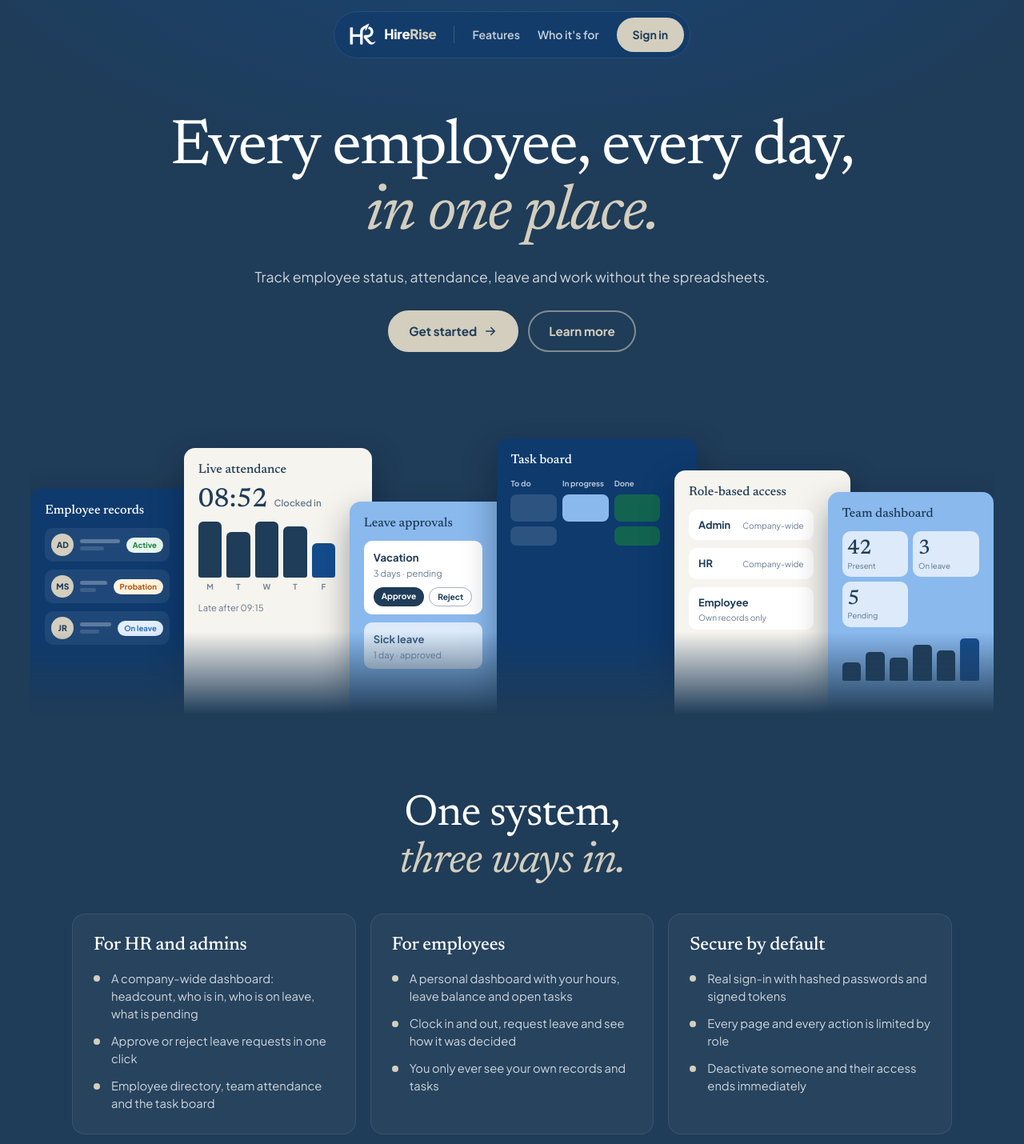
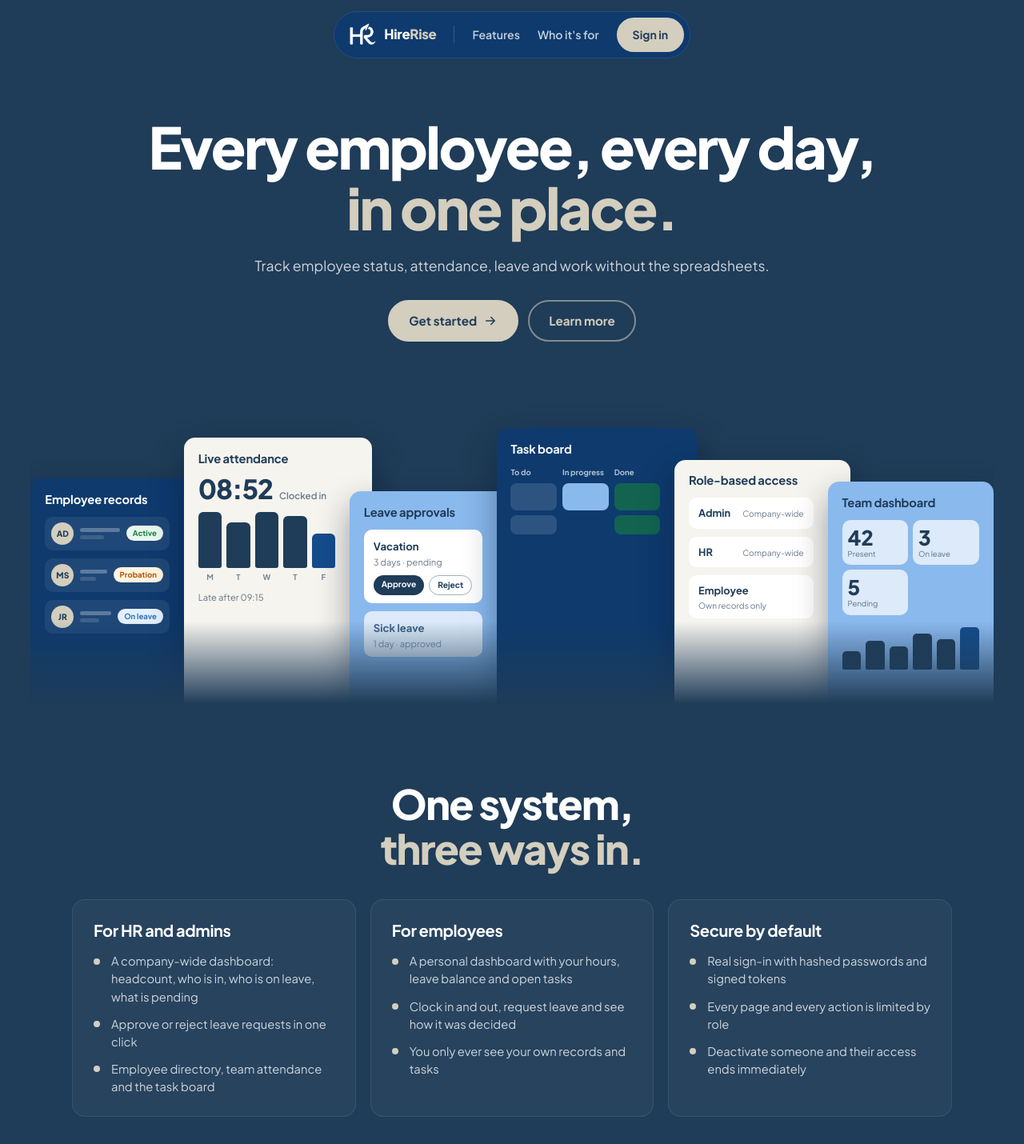
Before and after one commit to RebEmnacin/HireRise, a Vue app in the folder frontend/: page / in a window 1280 px wide. Shown: the top 1430 px of the page at 80% size. Built offline with nearby package versions, Linux system fonts and the light colour scheme; no server answers.

Commit message:
style(ui): match landing page typography to the logo font

```diff
--- a/frontend/src/views/LandingView.vue
+++ b/frontend/src/views/LandingView.vue
@@ -210,14 +210,12 @@ const audiences = [
   --lp-light: var(--bg);
   --lp-blue: var(--light-blue);
   --lp-ink: var(--ink);
-  --lp-serif: "Newsreader", "Iowan Old Style", "Palatino Linotype", Georgia, serif;
+  --lp-serif: "Plus Jakarta Sans", system-ui, -apple-system, "Segoe UI", sans-serif; /* same font as the app and the logo lettering */
   min-height: 100vh;
   min-height: 100svh;
   padding-top: 14px; /* padding, not a margin on the nav: a margin would leak out and show the page background above */
   overflow-x: clip;
-  background:
-    radial-gradient(1100px 520px at 50% -8%, rgba(20, 76, 140, 0.55), transparent 70%),
-    var(--lp-bg);
+  background: var(--lp-bg);
   color: var(--white);
 }
 
@@ -271,9 +269,7 @@ const audiences = [
   padding: 7px 7px 7px 18px;
   border: 1px solid rgba(255, 255, 255, 0.09);
   border-radius: 999px;
-  background: rgba(14, 58, 110, 0.55);
-  backdrop-filter: blur(14px);
-  -webkit-backdrop-filter: blur(14px);
+  background: var(--brand-dark);
 }
 .lp .brand {
   font-size: 1.05rem;
@@ -320,16 +316,16 @@ const audiences = [
 .lp-title {
   max-width: 24ch;
   font-family: var(--lp-serif);
-  font-size: clamp(2.5rem, 6.2vw, 5rem);
-  font-weight: 400;
-  line-height: 1.04;
-  letter-spacing: -0.025em;
+  font-size: clamp(2.4rem, 5.6vw, 4.6rem);
+  font-weight: 800;
+  line-height: 1.06;
+  letter-spacing: -0.035em;
   text-wrap: balance;
 }
 .lp-title em,
 .lp-h2 em {
   display: block; /* the accent phrase always sits on its own line */
-  font-style: italic;
+  font-style: normal;
   color: var(--lp-accent);
 }
 .lp-sub {
@@ -391,9 +387,9 @@ const audiences = [
 .lp-label {
   margin-bottom: 12px;
   font-family: var(--lp-serif);
-  font-size: clamp(0.95rem, 1.25vw, 1.15rem);
-  font-weight: 500;
-  letter-spacing: 0;
+  font-size: clamp(0.92rem, 1.15vw, 1.05rem);
+  font-weight: 700;
+  letter-spacing: -0.01em;
   line-height: 1.2;
 }
 .lp-tile small {
@@ -444,7 +440,7 @@ const audiences = [
 
 /* attendance */
 .lp-clock { display: flex; align-items: baseline; gap: 8px; }
-.lp-clock b { font-family: var(--lp-serif); font-size: clamp(1.6rem, 2.6vw, 2.2rem); font-weight: 500; line-height: 1; }
+.lp-clock b { font-family: var(--lp-serif); font-size: clamp(1.6rem, 2.6vw, 2.2rem); font-weight: 800; letter-spacing: -0.03em; line-height: 1; }
 .lp-clock span { font-size: 0.72rem; font-weight: 600; opacity: 0.65; }
 .lp-bars { display: flex; align-items: flex-end; gap: 6px; height: clamp(76px, 7vw, 100px); }
 .lp-bars span { flex: 1; display: flex; flex-direction: column; justify-content: flex-end; align-items: center; gap: 4px; height: 100%; }
@@ -501,7 +497,7 @@ const audiences = [
 .lp-stats { display: grid; grid-template-columns: repeat(auto-fit, minmax(54px, 1fr)); gap: 6px; }
 .lp-stats span { min-width: 0; padding: 8px 7px; border-radius: 10px; background: rgba(255, 255, 255, 0.7); }
 .lp-stats small { font-size: 0.6rem; }
-.lp-stats b { display: block; font-family: var(--lp-serif); font-size: clamp(1.2rem, 2vw, 1.7rem); font-weight: 500; line-height: 1.1; }
+.lp-stats b { display: block; font-family: var(--lp-serif); font-size: clamp(1.2rem, 2vw, 1.7rem); font-weight: 800; line-height: 1.1; }
 .lp-spark { display: flex; align-items: flex-end; gap: 6px; height: clamp(36px, 4.5vw, 60px); }
 .lp-spark i { flex: 1; height: var(--s); border-radius: 5px 5px 2px 2px; background: var(--ink); }
 .lp-spark i:last-child { background: var(--brand); }
@@ -517,10 +513,10 @@ const audiences = [
 .lp-h2 {
   max-width: 16ch;
   font-family: var(--lp-serif);
-  font-size: clamp(2rem, 4.4vw, 3.4rem);
-  font-weight: 400;
-  line-height: 1.08;
-  letter-spacing: -0.02em;
+  font-size: clamp(2rem, 4.2vw, 3.2rem);
+  font-weight: 800;
+  line-height: 1.1;
+  letter-spacing: -0.03em;
   text-align: center;
   text-wrap: balance;
 }
@@ -540,9 +536,9 @@ const audiences = [
 .lp-card h3 {
   margin-bottom: 16px;
   font-family: var(--lp-serif);
-  font-size: 1.45rem;
-  font-weight: 500;
-  letter-spacing: -0.01em;
+  font-size: 1.25rem;
+  font-weight: 700;
+  letter-spacing: -0.02em;
 }
 .lp-card ul { display: grid; gap: 12px; }
 .lp-card li {
@@ -572,7 +568,7 @@ const audiences = [
   transform: translateY(14px);
   transition: opacity 0.7s ease, transform 0.7s cubic-bezier(0.22, 1, 0.36, 1);
 }
-.lp-title { filter: blur(8px); transition-property: opacity, transform, filter; transition-delay: 0.1s; }
+.lp-title { transition-delay: 0.1s; }
 .lp-sub { transition-delay: 0.22s; }
 .lp-actions { transition-delay: 0.34s; }
 .lp.in .lp-nav,
```
